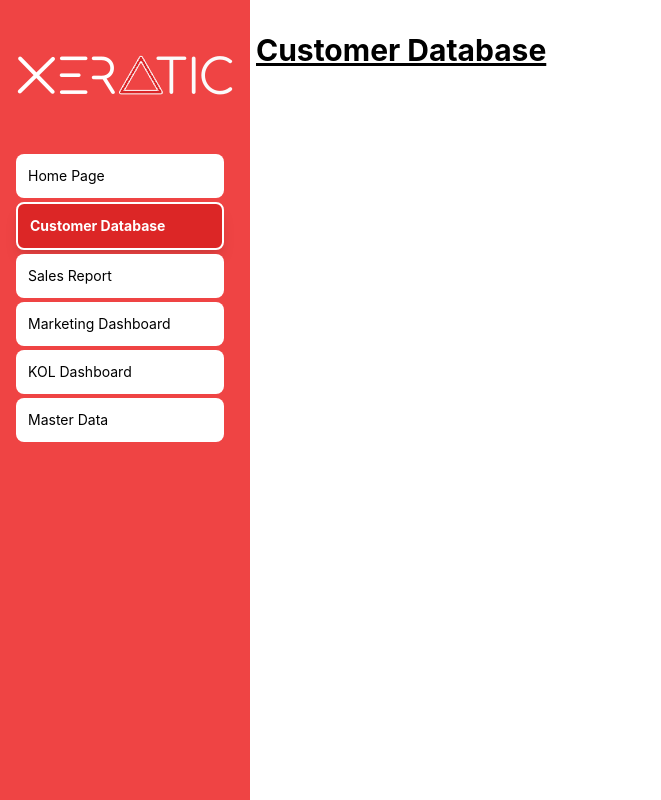
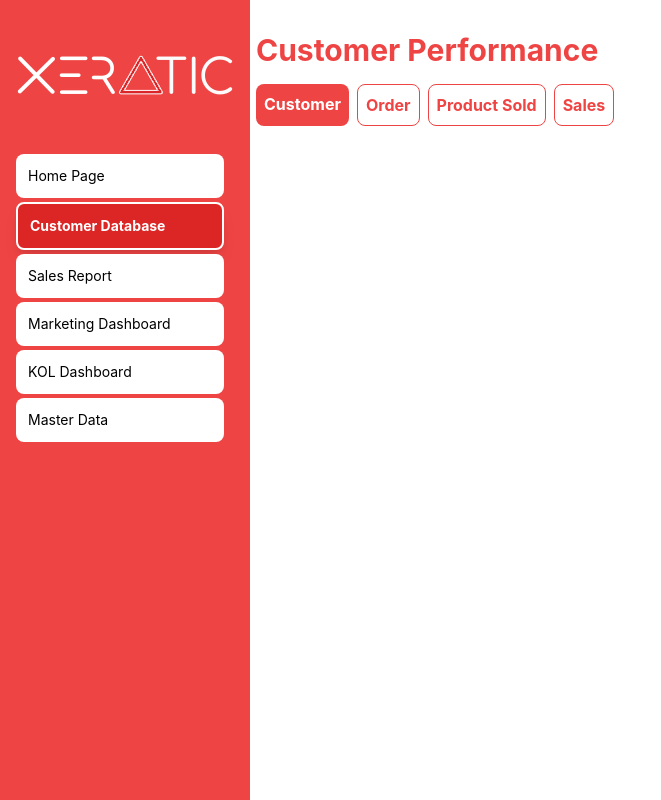
Before and after one commit to joko19/brand-dashboard, a Next.js app: page /customer-database in a window 1280 px wide. Shown: the whole page, without its empty margins (0-661 px from the left). Built offline with nearby package versions, Linux system fonts and the light colour scheme.

Commit message:
update card

```diff
--- a/components/Cards/Card.js
+++ b/components/Cards/Card.js
@@ -2,7 +2,7 @@ import React from "react";
 
 export default function Card({children, className = '', title = '', subtitle = '', props = null, right = null}) {
   return (
-    <div className={`bg-white overflow-hidden flex flex-col rounded-lg p-4 text-sm drop-shadow-lg ${className}`} {...props}>
+    <div className={`bg-white overflow-hidden flex flex-col rounded-lg p-4 text-sm drop-shadow-lg hover:bg-gray-100 ${className}`} {...props}>
       {title || subtitle || right ? (
         <div className="flex flex-row justify-between mb-2">
           <div className="flex flex-col">
--- a/pages/customer-database/index.js
+++ b/pages/customer-database/index.js
@@ -3,9 +3,15 @@ import Layout from '../../Layout/Layout'
 export default function CustomerDatabase() {
     return (
         <Layout>
-            <h1 className="text-3xl  font-bold underline" >
-                Customer Database
-            </h1>
+            <section>
+                <h1 className='text-red-500 mb-4 font-bold text-3xl'>Customer Performance</h1>
+                <div className='flex gap-2'>
+                    <div className='cursor-pointer bg-red-500 text-white rounded-lg font-bold p-2'>Customer</div>
+                    <div className='cursor-pointer text-red-500 font-bold border border-red-500 rounded-lg p-2'>Order</div>
+                    <div className='cursor-pointer text-red-500 font-bold border border-red-500 rounded-lg p-2'>Product Sold</div>
+                    <div className='cursor-pointer text-red-500 font-bold border border-red-500 rounded-lg p-2'>Sales</div>
+                </div>
+            </section>
         </Layout>
     )
 }
--- a/pages/home/index.js
+++ b/pages/home/index.js
@@ -1,13 +1,20 @@
+import { useState } from 'react'
 import Card from '../../components/Cards/Card'
 import Layout from '../../Layout/Layout'
 import { IoIosStats } from 'react-icons/io'
-import { IoAlertSharp } from 'react-icons/io5'
+import { IoAlertSharp, IoLocation } from 'react-icons/io5'
 import { FaCaretDown, FaCaretUp } from 'react-icons/fa'
-// import Map from '../../components/Map/Map'
 import dynamic from "next/dynamic";
 const MapWithNoSSR = dynamic(() => import("../../components/Map/Map"), { ssr: false });
+const Chart = dynamic(() => import('react-apexcharts'), { ssr: false });
 
 export default function Home() {
+    const [productSoldDonut, setproductSoldDonut] = useState({
+        options: {
+            legend: false
+        },
+        series: [77, 23],
+    })
     return (
         <Layout>
             <section className='flex flex-col md:flex-row gap-4'>
@@ -42,9 +49,21 @@ export default function Home() {
             <div className='my-4' />
             <section className='flex gap-4'>
                 <Card className='w-1/3'>
-                    hello
+                    <div className='flex gap-2'>
+                        <IoAlertSharp color='white' className='bg-red-500 rounded' size={16} />
+                        <h1>Pembeli baru vs Pembeli lama</h1>
+                        <IoAlertSharp color='white' className='bg-red-500 rounded-full my-auto' size={12} />
+                    </div>
+                    <div className='my-auto'>
+                        <Chart options={productSoldDonut.options} series={productSoldDonut.series} type="donut" width="100%" />
+                    </div>
                 </Card>
                 <Card className='w-full'>
+                    <div className='flex gap-2'>
+                        <IoLocation color='white' className='bg-red-500 rounded' size={16} />
+                        <h1>Geolokasi Pelanggan</h1>
+                        <IoAlertSharp color='white' className='bg-red-500 rounded-full my-auto' size={12} />
+                    </div>
                     <MapWithNoSSR />
                 </Card>
             </section>
```
